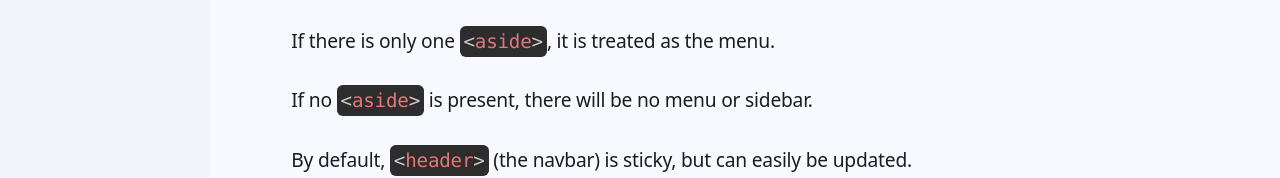
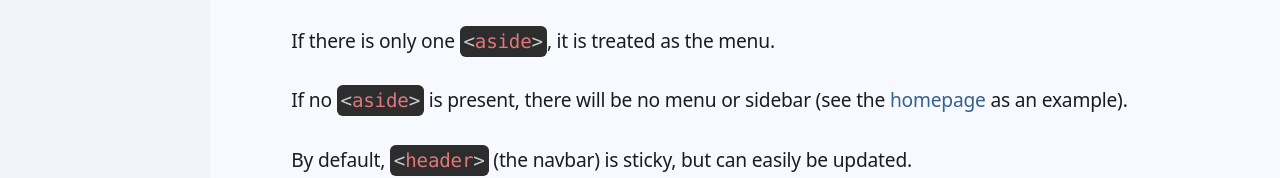
Before and after one commit to JDRadatti/kiss-css.com, a website built with Vite: page kiss-css-website/docs/base/layout.html in a window 1280 px wide. Shown: the part 623-801 px from the top of the page. Built offline with nearby package versions, Linux system fonts and the light colour scheme.

Commit message:
Update layout.html

```diff
--- a/kiss-css-website/docs/base/layout.html
+++ b/kiss-css-website/docs/base/layout.html
@@ -33,7 +33,7 @@
                 the menu (on the left), and the second <code class="language-html">&lt;aside&gt;</code> is the sidebar
                 (on the right).</p>
             <p>If there is only one <code class="language-html">&lt;aside&gt;</code>, it is treated as the menu.</p>
-            <p>If no <code class="language-html">&lt;aside&gt;</code> is present, there will be no menu or sidebar.</p>
+                <p>If no <code class="language-html">&lt;aside&gt;</code> is present, there will be no menu or sidebar (see the <a href="/">homepage</a> as an example).</p>
             <p>By default, <code class="language-html">&lt;header&gt;</code> (the navbar) is sticky, but can easily be
                 updated.</p>
             <footer role="copy">
```
